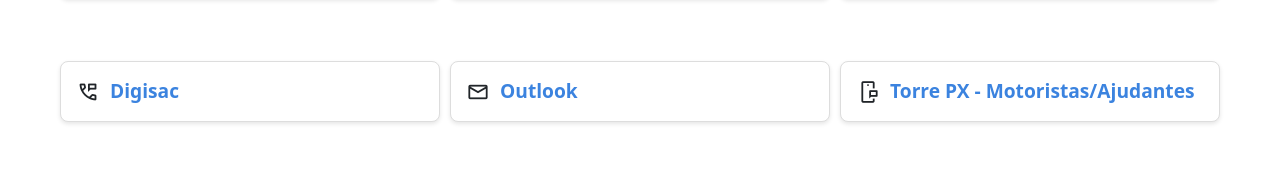
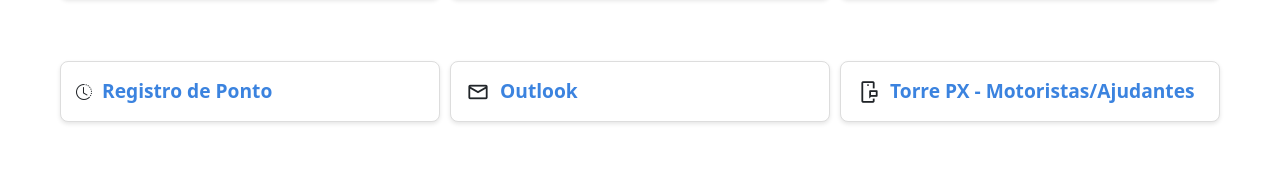
Before and after one commit to evertonzepon/links-acesso-px, a plain HTML site: page index.html in a window 1280 px wide. Shown: the part 187-359 px from the top of the page. Drawn offline with nearby package versions, Linux system fonts and the light colour scheme.

Commit message:
Update index.html

```diff
--- a/index.html
+++ b/index.html
@@ -48,11 +48,9 @@
       </div>
 
       <div class="link-column">
-        <div class="link-card" data-link="https://motoristapx.digisac.chat/">
-          <i class="material-symbols-outlined">
-            perm_phone_msg
-          </i>
-          <a href="#">Digisac</a>
+        <div class="link-card" data-link="https://app2.pontomais.com.br/minha-conta/meus-dados">
+          <i class="bi bi-clock-history"></i>
+          <a href="#">Registro de Ponto</a>
         </div>
       </div>
 
```
